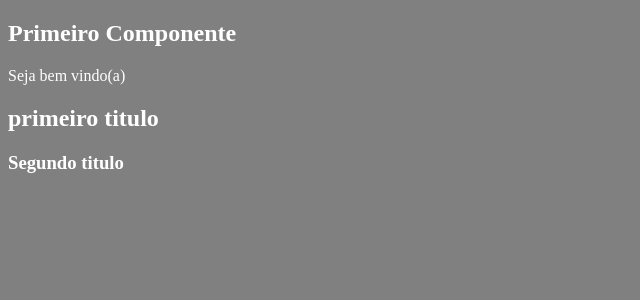
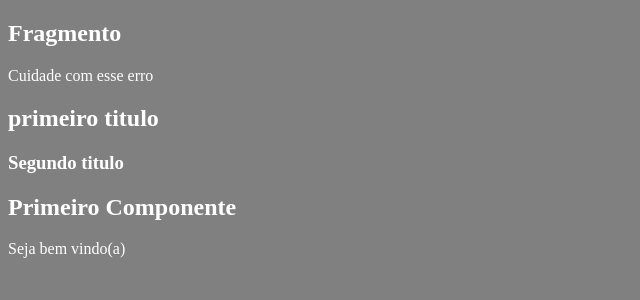
Before and after one commit to RicardoBaltazar/jogos-em-javascript, a React (Create React App) app in the folder my-app/: page / in a window 1280 px wide. Shown: the top 300 px of the page, without its empty margins (0-640 px from the left). Built offline with nearby package versions, Linux system fonts and the light colour scheme.

Commit message:
componente app

```diff
--- /dev/null
+++ b/my-app/src/app.jsx
@@ -0,0 +1,16 @@
+import React from 'react'
+
+
+import Primeiro from './componentes/básicos/Primeiro'
+import ComParametro from './componentes/básicos/ComParametro'
+import Fragmento from './componentes/básicos/Fragmento'
+
+export default function App(props) {
+    return (
+        <div>
+            <Fragmento />
+            <ComParametro titulo="primeiro titulo" subtitulo="Segundo titulo" />
+            <Primeiro />
+        </div>
+    )
+}
--- a/my-app/src/componentes/básicos/ComParametro.jsx
+++ b/my-app/src/componentes/básicos/ComParametro.jsx
@@ -1,6 +1,6 @@
 import React from 'react'
 
-export default function ComParametro(props){
+export default function ComParametro(props) {
     console.log(props)
     const sub = props.subtitulo
     return (
--- a/my-app/src/componentes/básicos/Fragmento.jsx
+++ b/my-app/src/componentes/básicos/Fragmento.jsx
@@ -15,7 +15,7 @@ export default function Fragmento(props){
         //...neste elemento fragmentado
        <>
             <h2>Fragmento</h2>
-            <p>Cuidade com ewsse erro</p>
+            <p>Cuidade com esse erro</p>
        </>
     )
 }
--- a/my-app/src/componentes/básicos/Primeiro.jsx
+++ b/my-app/src/componentes/básicos/Primeiro.jsx
@@ -2,7 +2,7 @@
 import React from 'react'
 
 
-export default function Primeiro(){
+export default function Primeiro() {
     const msg = 'Seja bem vindo(a)'
     return (
         <div>
--- a/my-app/src/index.js
+++ b/my-app/src/index.js
@@ -2,14 +2,9 @@ import './index.css'
 import ReactDOM from 'react-dom'
 import React from 'react'
 
-import Primeiro from './componentes/básicos/Primeiro'
-import ComParametro from './componentes/básicos/ComParametro'
-import Fragmento from './componentes/básicos/Fragmento'
+import App from "./app"
 
 ReactDOM.render(
-    <div>
-        <Primeiro/>
-        <ComParametro titulo="primeiro titulo" subtitulo="Segundo titulo"/>
-    </div>
-, document.getElementById('root')
+    <App/>,
+    document.getElementById('root')
 )
```
